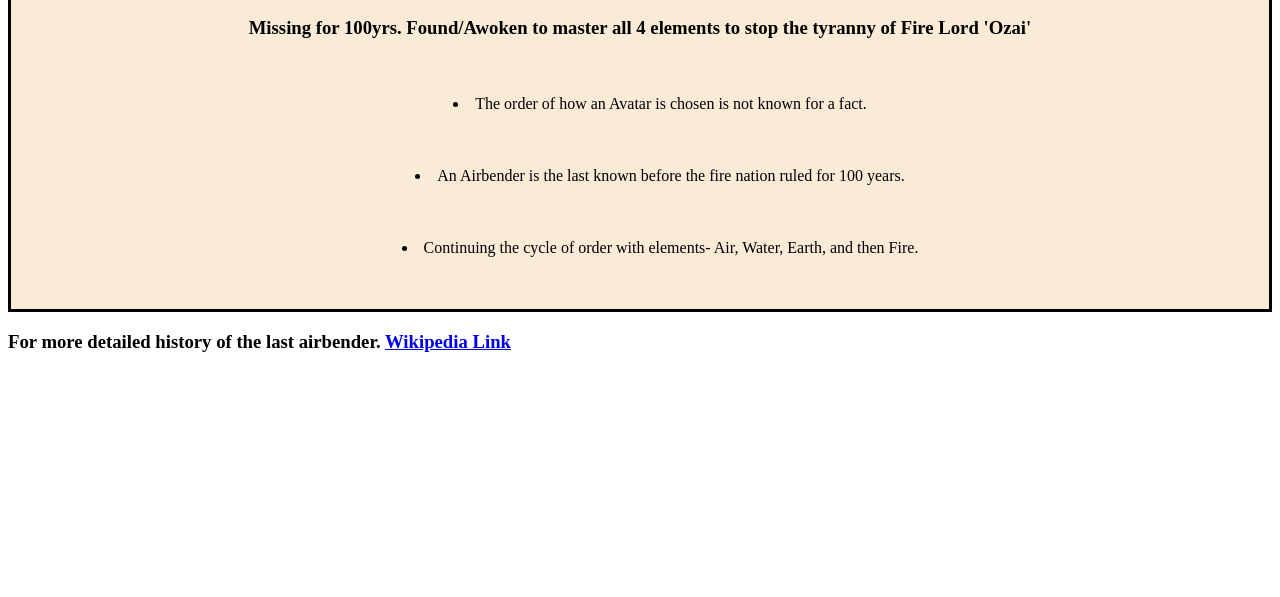
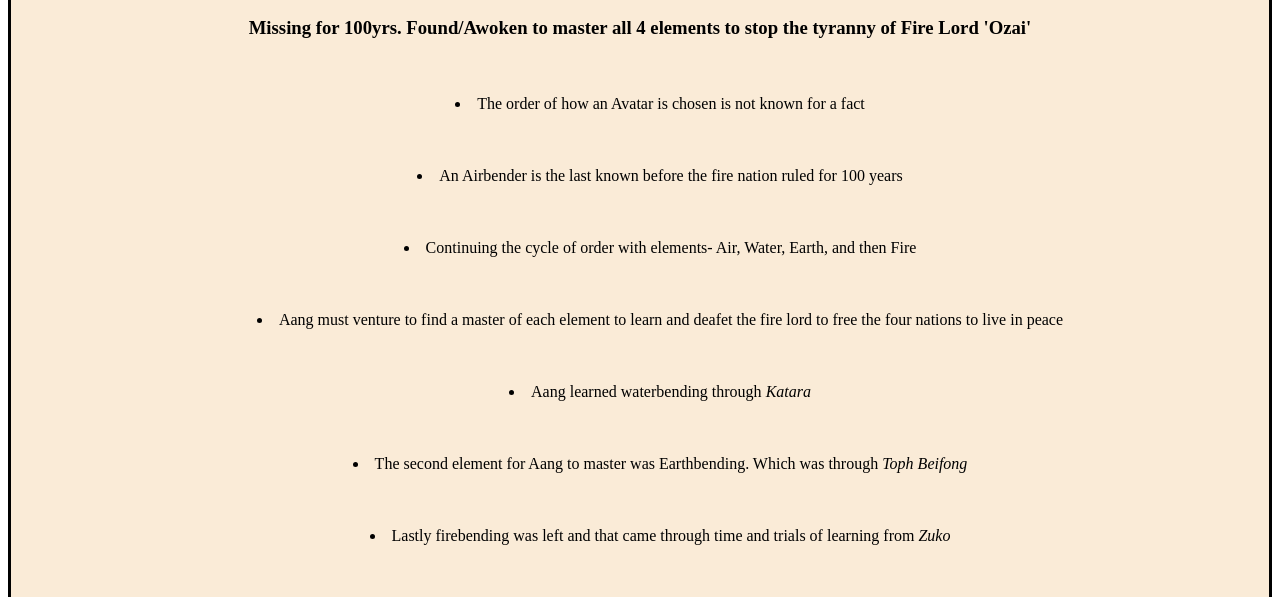
Before and after one commit to dkahuna/Tribute-Page, a plain HTML site: page index.html in a window 1280 px wide. Shown: the part 445-1042 px from the top of the page. Before the commit the page ends 817 px from the top, so only its background shows below. Drawn offline with Linux system fonts and the light colour scheme.

Commit message:
final touches

```diff
--- a/index.html
+++ b/index.html
@@ -33,7 +33,7 @@ figcaption {
 }
 
 #tribute-link {
-    text-align: right;
+    text-align: center;
 }
 
 li {
@@ -61,11 +61,19 @@ li {
         <figcaption id="img-caption"><h3>Missing for 100yrs. Found/Awoken to master all 4 elements to stop the tyranny of Fire Lord 'Ozai'</h3></figcaption>
 
         <ul>
-            <li>The order of how an Avatar is chosen is not known for a fact.</li>
+            <li>The order of how an Avatar is chosen is not known for a fact</li>
 
-            <li>An Airbender is the last known before the fire nation ruled for 100 years.</li>
+            <li>An Airbender is the last known before the fire nation ruled for 100 years</li>
 
-            <li>Continuing the cycle of order with elements- Air, Water, Earth, and then Fire.</li>
+            <li>Continuing the cycle of order with elements- Air, Water, Earth, and then Fire</li>
+
+            <li>Aang must venture to find a master of each element to learn and deafet the fire lord to free the four nations to live in peace</li>
+
+            <li>Aang learned waterbending through <em>Katara</em></li>
+
+            <li>The second element for Aang to master was Earthbending. Which was through <em>Toph Beifong</em></li>
+
+            <li>Lastly firebending was left and that came through time and trials of learning from <em>Zuko</em></li>
         </ul>
         </section>
     </div>
```
